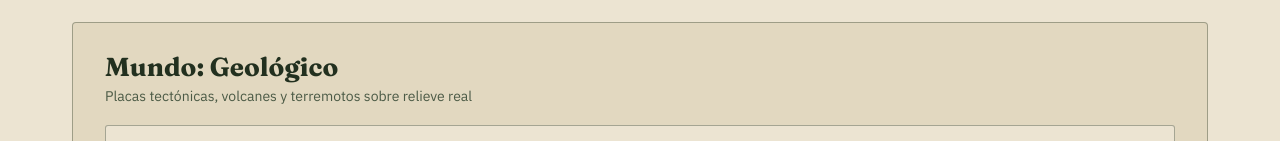
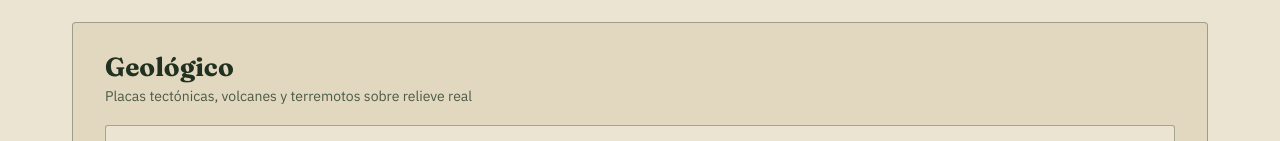
Before and after one commit to pel-jpg/open-atlas, a plain HTML site: page index.html in a window 1280 px wide. Shown: the part 1771-1912 px from the top of the page. Drawn offline with Linux system fonts and the light colour scheme.

Commit message:
Update index.html

```diff
--- a/index.html
+++ b/index.html
@@ -114,7 +114,7 @@
       <div class="cat-grid"><a href="oceania-fisico.html" class="cat-link"><span class="cat-name">Físico completo</span><span class="cat-desc">Cordilleras, ríos, mares y accidentes costeros juntos</span></a><a href="oceania-hidrografia.html" class="cat-link"><span class="cat-name">Físico: Hidrografía</span><span class="cat-desc">Ríos, lagos y mares</span></a><a href="oceania-costeros.html" class="cat-link"><span class="cat-name">Físico: Accidentes costeros</span><span class="cat-desc">Golfos, cabos, estrechos, penínsulas, islas</span></a><a href="oceania-politico.html" class="cat-link"><span class="cat-name">Político</span><span class="cat-desc">14 países soberanos y sus capitales</span></a></div>
     </div>
     <div class="continent-card">
-      <h2>Mundo: Geológico</h2>
+      <h2>Geológico</h2>
       <p class="continent-desc">Placas tectónicas, volcanes y terremotos sobre relieve real</p>
       <div class="cat-grid"><a href="mundo-placas.html" class="cat-link"><span class="cat-name">Placas tectónicas</span><span class="cat-desc">Límites de placas, 10.503 terremotos, volcanes y el Cinturón de Fuego</span></a></div>
     </div>
```
